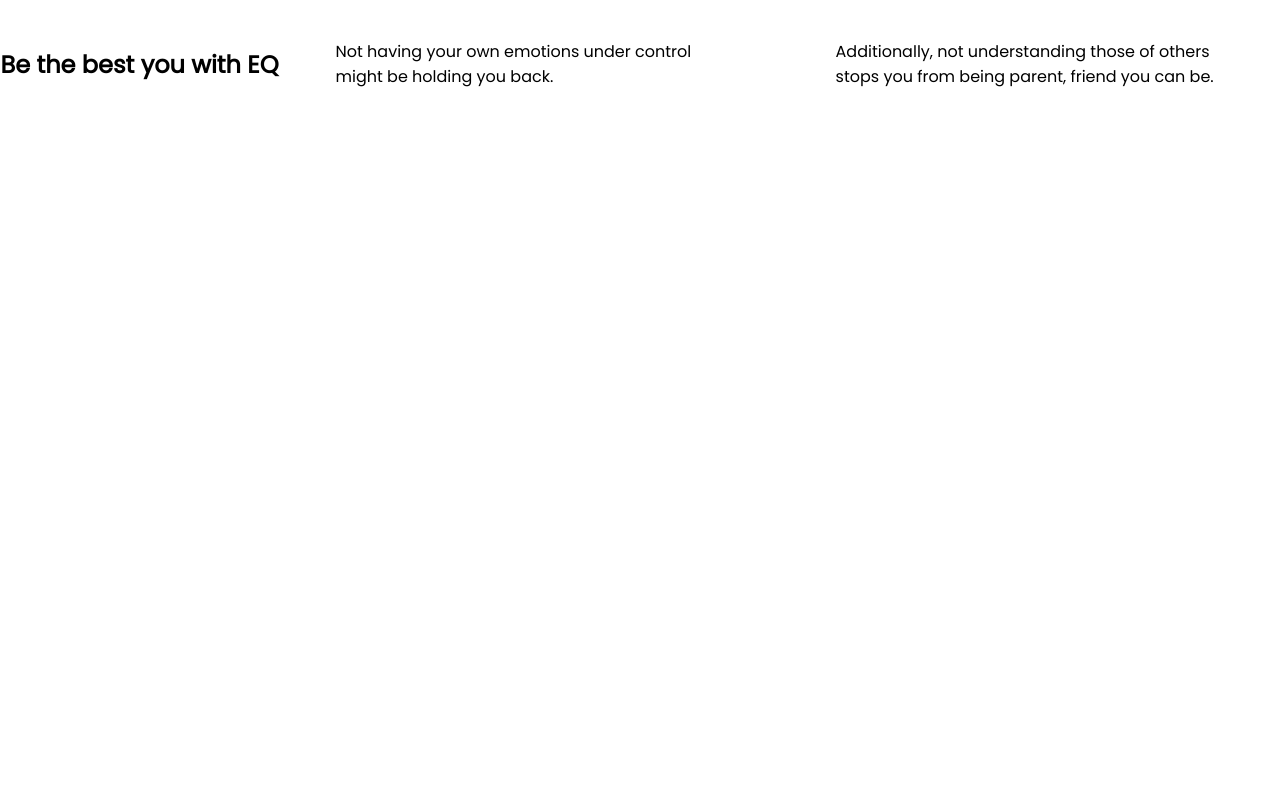
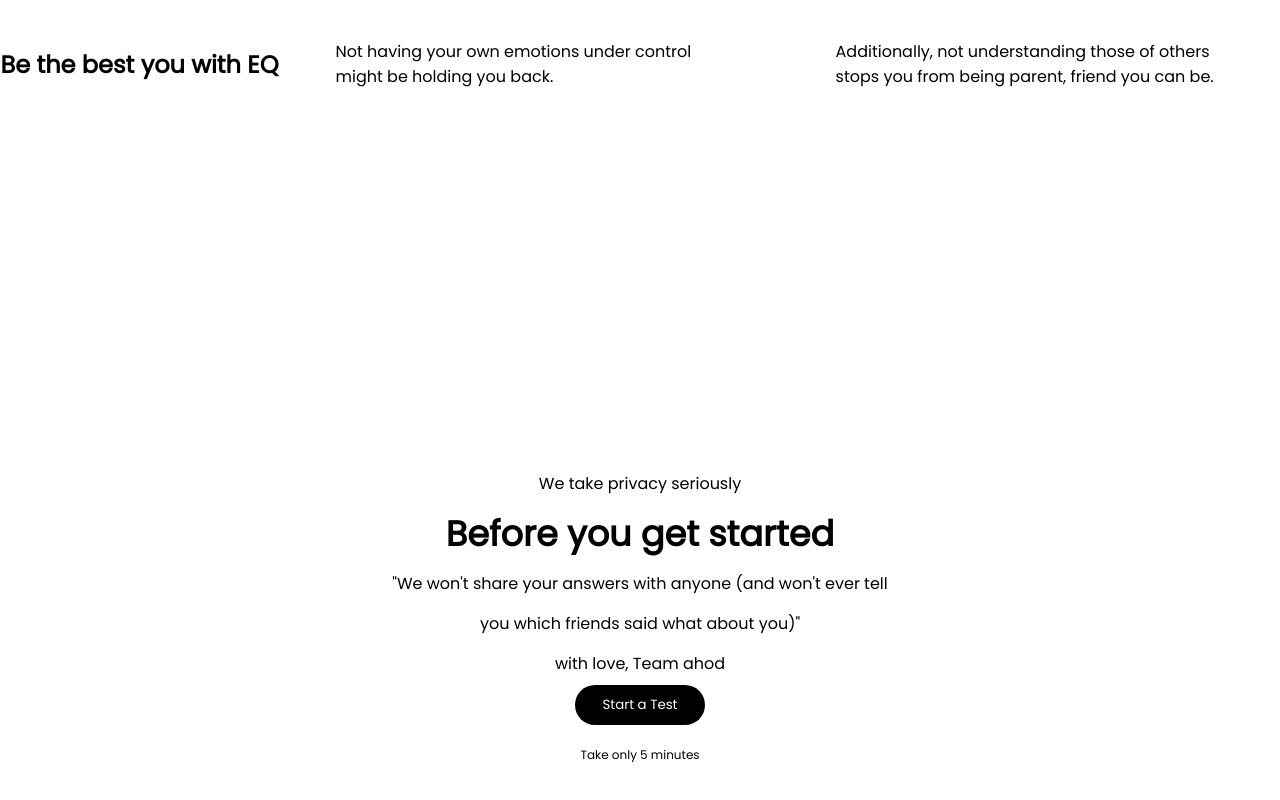
Before and after one commit to AvinashChandavar7/density_exchange_assessment, a React (Create React App) app: page / in a window 1280 px wide. Shown: the part 4022-4822 px from the top of the page. Before the commit the page ends 4246 px from the top, so only its background shows below. Built offline with nearby package versions, Linux system fonts and the light colour scheme.

Commit message:
adding StartTest Components and Css

```diff
--- a/src/App.js
+++ b/src/App.js
@@ -10,6 +10,7 @@ const LazySoundfamiliar = lazy(() => import('./components/Soundfamiliar/Soundfam
 const LazyMeetAheadApp = lazy(() => import('./components/MeetAheadApp/MeetAheadApp.jsx'));
 const LazySelfImprovement = lazy(() => import('./components/SelfImprovement/SelfImprovement.jsx'));
 const LazyAnonymously = lazy(() => import('./components/Anonymously/Anonymously.jsx'));
+const LazyStartTest = lazy(() => import('./components/StartTest/StartTest.jsx'));
 
 
 
@@ -25,7 +26,7 @@ const App = () => {
         <LazySelfImprovement />
         <LazyAnonymously />
         <LazyEqBeatsIq title="Be the best you with EQ" paragraphs={paragraph2} />
-
+        <LazyStartTest />
       </Suspense>
     </>
   );
--- /dev/null
+++ b/src/components/StartTest/StartTest.css
@@ -0,0 +1,24 @@
+.startTest__container {
+  width: 100%;
+  height: 100vh;
+
+  display: flex;
+  flex-direction: column;
+  align-content: center;
+  justify-content: center;
+
+  text-align: center;
+
+  line-height: 40px;
+}
+
+.startTest__container h1 {
+  font-size: 35px;
+  font-weight: 600;
+  line-height: 60px;
+}
+
+.startTest__small {
+  line-height: 60px;
+  font-size: 12px;
+}
--- /dev/null
+++ b/src/components/StartTest/StartTest.jsx
@@ -0,0 +1,23 @@
+import React from 'react';
+import Buttons from '../Buttons/Buttons';
+import './StartTest.css';
+
+const StartTest = () => {
+  return (
+    <section className="startTest__container">
+      <p>We take privacy seriously</p>
+      <h1>Before you get started</h1>
+
+      <p>"We won't share your answers with anyone (and won't ever tell</p>
+      <p>you which friends said what about you)"</p>
+
+      <p>with love, Team ahod</p>
+      <div>
+        <Buttons title="Start a Test" className="startTest__btn" />
+      </div>
+      <p className="startTest__small">Take only 5 minutes</p>
+    </section>
+  );
+};
+
+export default StartTest;
```
